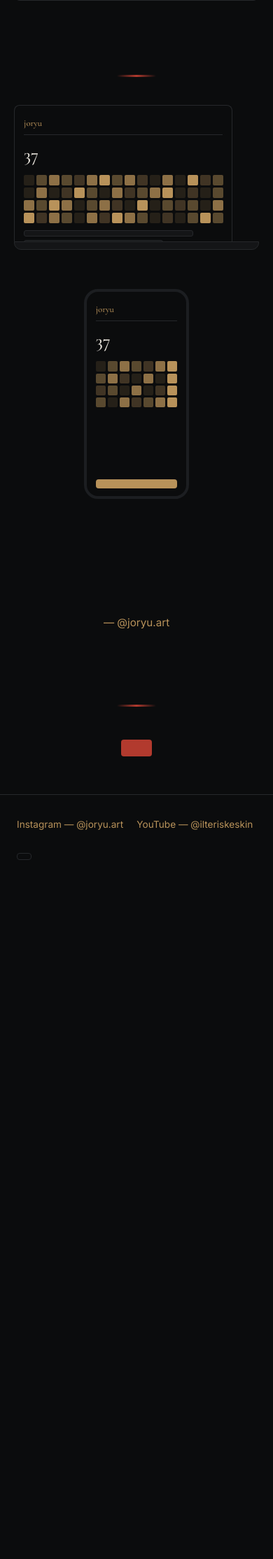
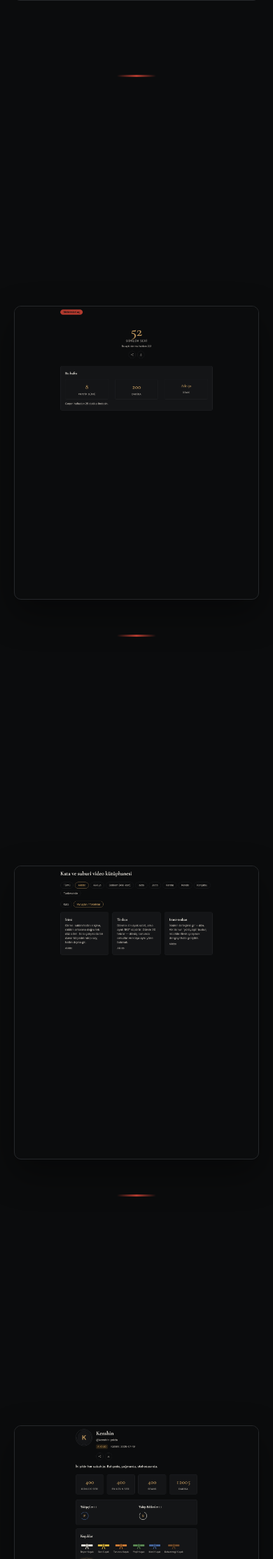
Before and after one commit to ilteriskeskin/joatolyesi.com, a Python web app: template app/templates/index.html in a window 390 px wide. Shown: the part 1683-3911 px from the top of the page at 70% size. Before the commit the page ends 2912 px from the top, so only its background shows below. Run offline with Jinja, Linux system fonts and the light colour scheme; the template is opened without the code that fills it, so the values that code supplies are empty.

Commit message:
Landing sayfasını gerçek ekran görüntüleriyle yenile
Eski "devices" bölümü sahte CSS mockup'lardı (uydurma 37 günlük seri,
boş kutucuklar). Yerine gerçek uygulama ekran görüntüleriyle 3 parçalık
bir ürün turu geldi:

- Dashboard: gerçek seri/ısı haritası/haftalık özet (52 günlük demo hesap)
- Kata kütüphanesi: Aikido teknikleri, gerçek içerik
- Herkese açık profil: kuşak koleksiyonu, takipçiler, istatistikler
  (400 günlük demo hesap — kenshin-yolda)

Ekran görüntüleri yerel test ortamında seed_blog.py + backfill_practice.py
ile oluşturulan demo verilerden Playwright'la alındı, app/static/img/screens/
altına kondu. Metinler de güncellendi: artık kata kütüphanesi, herkese açık
profil/topluluk gibi gerçekten var olan özellikleri anlatıyor. Mobilde ve
masaüstünde, TR/EN'de test edildi.

Co-Authored-By: Claude Sonnet 5 <noreply@anthropic.com>

```diff
--- a/app/static/css/style.css
+++ b/app/static/css/style.css
@@ -193,13 +193,13 @@ a:hover { text-decoration: underline; }
 .form-message--success { color: #9bc27c; }
 .form-message--error { color: #d97a6c; }
 
-.problem, .solution, .devices, .social-proof, .cta2 {
+.problem, .solution, .showcase, .social-proof, .cta2 {
   padding: 4rem 1.5rem;
   max-width: 960px;
   margin: 0 auto;
 }
 
-.problem h2, .solution h2, .devices h2, .cta2 h2 {
+.problem h2, .solution h2, .showcase h2, .cta2 h2 {
   font-size: 1.8rem;
   text-align: center;
   margin-bottom: 2.5rem;
@@ -253,7 +253,7 @@ a:hover { text-decoration: underline; }
 
 @media (max-width: 480px) {
   .hero { min-height: 80vh; padding: 1.5rem 1.25rem 3rem; }
-  .problem, .solution, .devices, .social-proof, .cta2 { padding: 3rem 1.25rem; }
+  .problem, .solution, .showcase, .social-proof, .cta2 { padding: 3rem 1.25rem; }
 }
 
 /* --- App (Phase 1) --- */
@@ -869,137 +869,51 @@ a.day-cell:hover { text-decoration: none; border-color: var(--accent); }
   .auth-card { margin: 1.5rem auto; padding: 1.5rem; }
 }
 
-/* ---- Cihaz mockup bölümü (telefon + bilgisayar) ---- */
-
-.devices { text-align: center; }
-
-.devices__sub {
-  color: var(--ink-dim);
-  max-width: 52ch;
-  margin: 0 auto 2.5rem;
-}
-
-.devices__stage {
-  display: flex;
-  align-items: flex-end;
-  justify-content: center;
-  gap: 2.5rem;
-  flex-wrap: wrap;
-}
-
-.device { margin: 0; }
-
-.device__label {
-  color: var(--ink-dim);
-  font-size: 0.85rem;
+/* ---- Ürün turu: gerçek uygulama ekran görüntüleri ---- */
+
+.showcase { max-width: 1080px; }
+
+.showcase__item {
+  display: flex;
+  align-items: center;
+  gap: 3rem;
+  margin-bottom: 4rem;
+}
+
+.showcase__item--reverse { flex-direction: row-reverse; }
+
+.showcase__text { flex: 1 1 320px; }
+.showcase__text h2 { font-size: 1.6rem; margin-bottom: 0.8rem; text-align: left; }
+.showcase__text p { color: var(--ink-dim); line-height: 1.6; }
+
+.showcase__image {
+  flex: 1 1 420px;
+  border: 1px solid var(--border);
+  border-radius: 10px;
+  overflow: hidden;
+  box-shadow: 0 20px 50px rgba(0, 0, 0, 0.4);
+}
+
+.showcase__image img {
+  display: block;
+  width: 100%;
+  height: auto;
+}
+
+.devices__note {
+  text-align: center;
+  color: var(--ink-dim);
   margin-top: 1rem;
 }
 
-.device__screen {
-  background: var(--bg);
-  border: 1px solid var(--border);
-  overflow: hidden;
-}
-
-.device--laptop .device__screen {
-  width: min(420px, 80vw);
-  aspect-ratio: 16 / 10;
-  border-radius: 8px 8px 0 0;
-  border-bottom: none;
-}
-
-.device--laptop__base {
-  height: 12px;
-  width: calc(min(420px, 80vw) * 1.12);
-  margin: 0 auto;
-  background: var(--bg-raised);
-  border: 1px solid var(--border);
-  border-radius: 0 0 10px 10px;
-}
-
-.device--phone .device__screen {
-  width: 150px;
-  aspect-ratio: 9 / 18;
-  border-radius: 20px;
-  border-width: 4px;
-  border-color: #1c1e21;
-}
-
-.mock-ui {
-  height: 100%;
-  display: flex;
-  flex-direction: column;
-  gap: 0.6rem;
-  padding: 0.7rem 0.8rem;
-  text-align: left;
-}
-
-.mock-ui__topbar {
-  border-bottom: 1px solid var(--border);
-  padding-bottom: 0.35rem;
-}
-
-.mock-ui__brand {
-  font-family: var(--font-display);
-  color: var(--accent);
-  font-size: 0.8rem;
-}
-
-.mock-ui__streak { display: flex; align-items: baseline; gap: 0.4rem; }
-
-.mock-ui__streak-num {
-  font-family: var(--font-display);
-  font-size: 1.6rem;
-  color: var(--ink);
-}
-
-.mock-ui__streak-label {
-  color: var(--ink-dim);
-  font-size: 0.6rem;
-}
-
-.mock-ui__heatmap {
-  display: grid;
-  grid-template-columns: repeat(7, 1fr);
-  gap: 3px;
-}
-
-.mock-ui__heatmap--wide { grid-template-columns: repeat(16, 1fr); }
-
-.mock-ui__heatmap i {
-  aspect-ratio: 1;
-  border-radius: 2px;
-  background: var(--accent);
-  opacity: 0.15;
-}
-
-.mock-ui__heatmap i:nth-child(2n) { opacity: 0.45; }
-.mock-ui__heatmap i:nth-child(3n) { opacity: 0.75; }
-.mock-ui__heatmap i:nth-child(5n) { opacity: 0.3; }
-.mock-ui__heatmap i:nth-child(7n) { opacity: 1; }
-
-.mock-ui__rows { display: flex; flex-direction: column; gap: 5px; margin-top: auto; }
-
-.mock-ui__rows i {
-  height: 9px;
-  border-radius: 3px;
-  background: var(--bg-raised);
-  border: 1px solid var(--border);
-}
-
-.mock-ui__rows i:first-child { width: 85%; }
-.mock-ui__rows i:nth-child(2) { width: 70%; }
-.mock-ui__rows i:last-child { width: 78%; }
-
-.mock-ui__button {
-  margin-top: auto;
-  background: var(--accent);
-  color: #0b0c0d;
-  border-radius: 4px;
-  text-align: center;
-  font-size: 0.6rem;
-  font-weight: 600;
-  padding: 0.4rem 0.3rem;
+@media (max-width: 760px) {
+  .showcase__item, .showcase__item--reverse {
+    flex-direction: column;
+    gap: 1.25rem;
+    margin-bottom: 2.5rem;
+  }
+  .showcase__text h2 { text-align: center; }
+  .showcase__text p { text-align: center; }
 }
 
 .devices__note {
@@ -1346,10 +1260,10 @@ a.day-cell:hover { text-decoration: none; border-color: var(--accent); }
 @keyframes pop-in { from { opacity: 0; transform: scale(0.6); } to { opacity: 1; transform: scale(1); } }
 
 /* Bölüm başlıklarında fırça çizgisi */
-.problem h2, .solution h2, .devices h2, .cta2 h2, .guide-section-title {
+.problem h2, .solution h2, .showcase h2, .cta2 h2, .guide-section-title {
   position: relative;
 }
-.problem h2::after, .solution h2::after, .devices h2::after, .cta2 h2::after {
+.problem h2::after, .solution h2::after, .showcase h2::after, .cta2 h2::after {
   content: "";
   display: block;
   width: 56px;
@@ -1586,14 +1500,11 @@ a.card:hover { transform: translateY(-3px); box-shadow: 0 6px 22px rgba(184, 146
   }
 
   /* Bölümler geniş ekranda dar şerit gibi durmasın */
-  .problem, .solution, .devices, .social-proof, .cta2 { max-width: 1100px; padding: 5rem 2rem; }
-  .problem h2, .solution h2, .devices h2, .cta2 h2 { font-size: 2.2rem; }
+  .problem, .solution, .showcase, .social-proof, .cta2 { max-width: 1100px; padding: 5rem 2rem; }
+  .problem h2, .solution h2, .showcase h2, .cta2 h2 { font-size: 2.2rem; }
   .problem__grid, .solution__grid { gap: 2rem; }
   .problem__card, .feature-card { padding: 2rem; }
   .solution__kanji { font-size: 24rem; right: 0; }
-  .devices__stage { gap: 4rem; }
-  .device--laptop .device__screen { width: 520px; }
-  .device--phone .device__screen { width: 175px; }
   .social-proof__line { font-size: 1.7rem; }
 
   /* Korlar geniş ekranda biraz daha belirgin */
--- a/app/templates/index.html
+++ b/app/templates/index.html
@@ -169,45 +169,35 @@
   </div>
 </section>
 
-<section class="devices">
-  <h2>{{ t.devices_title }}</h2>
-  <p class="devices__sub">{{ t.devices_body }}</p>
+<section class="showcase">
+  <div class="showcase__item">
+    <div class="showcase__text">
+      <h2>{{ t.showcase_dashboard_title }}</h2>
+      <p>{{ t.showcase_dashboard_body }}</p>
+    </div>
+    <div class="showcase__image">
+      <img src="/static/img/screens/dashboard.png" alt="Joryu dashboard" loading="lazy" width="1280" height="560">
+    </div>
+  </div>
 
-  <div class="devices__stage">
-    <figure class="device device--laptop">
-      <div class="device__screen">
-        <div class="mock-ui">
-          <div class="mock-ui__topbar"><span class="mock-ui__brand">joryu</span></div>
-          <div class="mock-ui__streak">
-            <span class="mock-ui__streak-num">37</span>
-            <span class="mock-ui__streak-label">{{ t.dash_streak_label }}</span>
-          </div>
-          <div class="mock-ui__heatmap mock-ui__heatmap--wide" aria-hidden="true">
-            {% for _ in range(64) %}<i></i>{% endfor %}
-          </div>
-          <div class="mock-ui__rows" aria-hidden="true"><i></i><i></i><i></i></div>
-        </div>
-      </div>
-      <div class="device--laptop__base"></div>
-      <figcaption class="device__label">{{ t.devices_desktop_label }}</figcaption>
-    </figure>
+  <div class="showcase__item showcase__item--reverse">
+    <div class="showcase__text">
+      <h2>{{ t.showcase_kata_title }}</h2>
+      <p>{{ t.showcase_kata_body }}</p>
+    </div>
+    <div class="showcase__image">
+      <img src="/static/img/screens/kata.png" alt="Joryu kata library" loading="lazy" width="1280" height="480">
+    </div>
+  </div>
 
-    <figure class="device device--phone">
-      <div class="device__screen">
-        <div class="mock-ui">
-          <div class="mock-ui__topbar"><span class="mock-ui__brand">joryu</span></div>
-          <div class="mock-ui__streak">
-            <span class="mock-ui__streak-num">37</span>
-            <span class="mock-ui__streak-label">{{ t.dash_streak_label }}</span>
-          </div>
-          <div class="mock-ui__heatmap" aria-hidden="true">
-            {% for _ in range(28) %}<i></i>{% endfor %}
-          </div>
-          <div class="mock-ui__button">{{ t.dash_log_button }}</div>
-        </div>
-      </div>
-      <figcaption class="device__label">{{ t.devices_phone_label }}</figcaption>
-    </figure>
+  <div class="showcase__item">
+    <div class="showcase__text">
+      <h2>{{ t.showcase_profile_title }}</h2>
+      <p>{{ t.showcase_profile_body }}</p>
+    </div>
+    <div class="showcase__image">
+      <img src="/static/img/screens/profile.png" alt="Joryu public profile" loading="lazy" width="1280" height="700">
+    </div>
   </div>
 
   <p class="devices__note">{{ t.devices_note }}</p>
```
Also changed, not shown: app/i18n/strings.py (+34 -16 lines), app/static/img/screens/dashboard.png (added), app/static/img/screens/kata.png (added), app/static/img/screens/profile.png (added).
